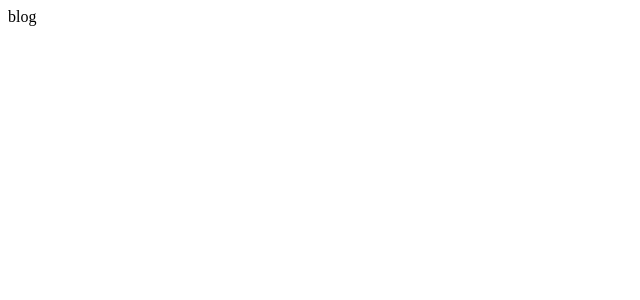
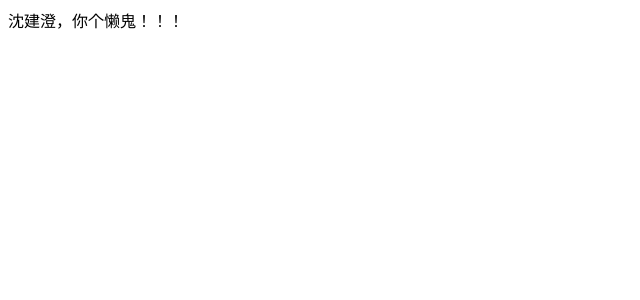
Before and after one commit to Learn-to-fart/blog, a React (Create React App) app: page / in a window 1280 px wide. Shown: the top 300 px of the page, without its empty margins (0-640 px from the left). Built offline with nearby package versions, Linux system fonts and the light colour scheme.

Commit message:
init: Initialize the routing table

```diff
--- a/commitlint.config.js
+++ b/commitlint.config.js
@@ -1,3 +1,3 @@
 module.exports = {
-  extends: ['@commitlint/config-conventional'],
+  extends: ['@commitlint/config-conventional']
 };
--- a/src/App.tsx
+++ b/src/App.tsx
@@ -1,7 +1,15 @@
-import React from 'react';
+import React, { Suspense } from 'react';
+import routes from './router';
+import { useRoutes } from 'react-router-dom';
 
-function App() {
-  return <div>blog</div>;
-}
+const App: React.FC = () => {
+  const element = useRoutes(routes);
+
+  return (
+    <div>
+      <Suspense fallback={<div>loading...</div>}>{element}</Suspense>
+    </div>
+  );
+};
 
 export default App;
--- a/src/index.tsx
+++ b/src/index.tsx
@@ -1,10 +1,12 @@
 import React from 'react';
 import ReactDOM from 'react-dom/client';
 import App from './App';
-
+import { HashRouter } from 'react-router-dom';
 const root = ReactDOM.createRoot(document.getElementById('root') as HTMLElement);
 root.render(
   <React.StrictMode>
-    <App />
+    <HashRouter>
+      <App />
+    </HashRouter>
   </React.StrictMode>
 );
--- /dev/null
+++ b/src/layout/BaseLayout.tsx
@@ -0,0 +1,12 @@
+import React from 'react';
+import { Outlet } from 'react-router-dom';
+
+const BaseLayout: React.FC = () => {
+  return (
+    <>
+      <Outlet />
+    </>
+  );
+};
+
+export default BaseLayout;
--- /dev/null
+++ b/src/pages/Home/index.tsx
@@ -0,0 +1,7 @@
+import React from 'react';
+
+const Home: React.FC = () => {
+  return <div>沈建澄，你个懒鬼！！！</div>;
+};
+
+export default Home;
--- /dev/null
+++ b/src/router/index.tsx
@@ -0,0 +1,24 @@
+import React from 'react';
+import type { RouteObject } from 'react-router-dom';
+
+const BaseLayout = React.lazy(() => import(/* webpackChunkName: "BaseLayout" */ '../layout/BaseLayout'));
+const Home = React.lazy(() => import(/* webpackChunkName: "Home" */ '../pages/Home'));
+
+const routes: RouteObject[] = [
+  {
+    path: '/',
+    element: <BaseLayout />,
+    children: [
+      {
+        index: true,
+        element: <Home />
+      }
+    ]
+  },
+  {
+    path: '/404',
+    element: <div>404</div>
+  }
+];
+
+export default routes;
```
Also changed, not shown: .eslintrc.js, src/models/global.ts (added), 1 other file (tests, documents, lock files or other folders).
